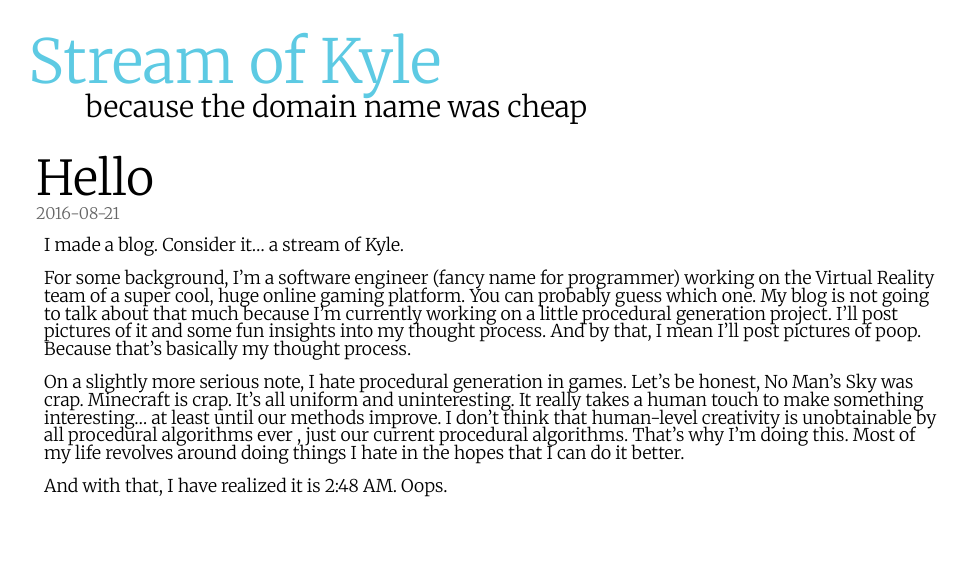
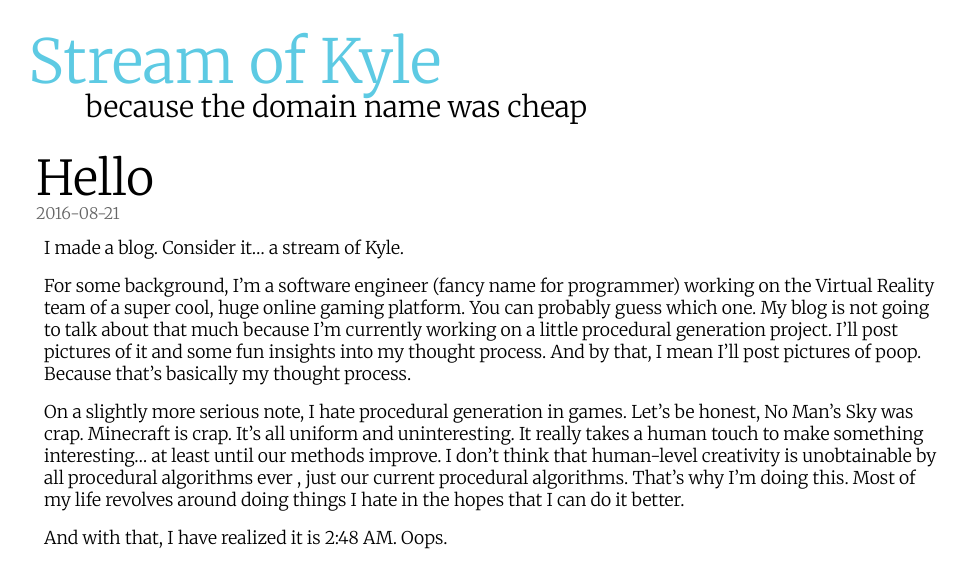
Before and after one commit to kyle-emmerich/kyle-emmerich.github.io, a Jekyll site: the page built from index.html, in a window 1280 px wide. Shown: the top 588 px of the page, without its empty margins (148-1116 px from the left). Built offline with Jekyll 4.4.1, drawn with Linux system fonts in a browser that asks for light colours; the list of posts is cut into pages by our own code.

Commit message:
fix crap

```diff
--- a/assets/theme.css
+++ b/assets/theme.css
@@ -412,6 +412,7 @@ h1, h2, h3, h4, h5, h6 {
 }
 [data-component="wysiwyg"] {
 	font-size: 1.1rem;
+	line-height: 1.25;
 	font-weight: 300;
 }
 [data-component="wysiwyg"] > * {
--- a/css/components/wysiwyg.css
+++ b/css/components/wysiwyg.css
@@ -1,5 +1,6 @@
 [data-component="wysiwyg"] {
 	font-size: 1.1rem;
+	line-height: 1.25;
 	font-weight: 300;
 
 	> * {
```
